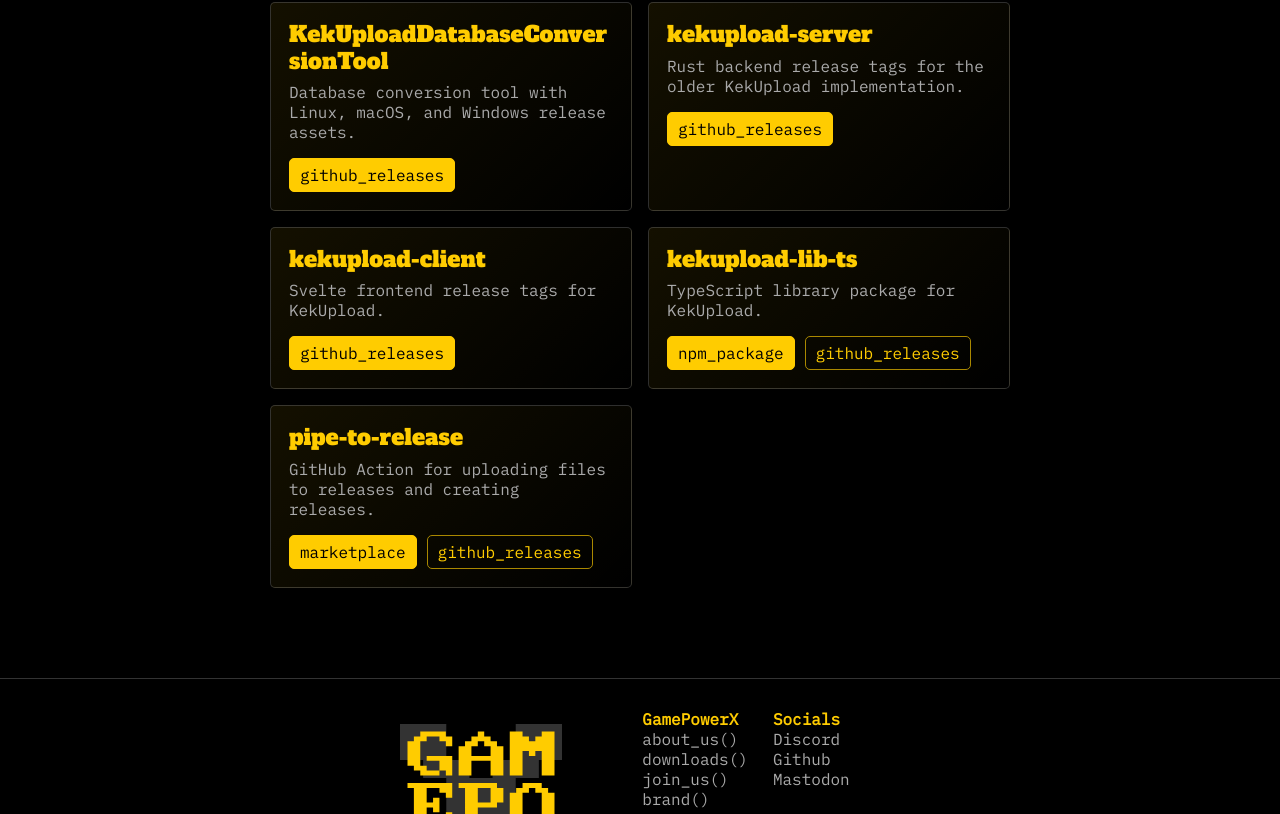
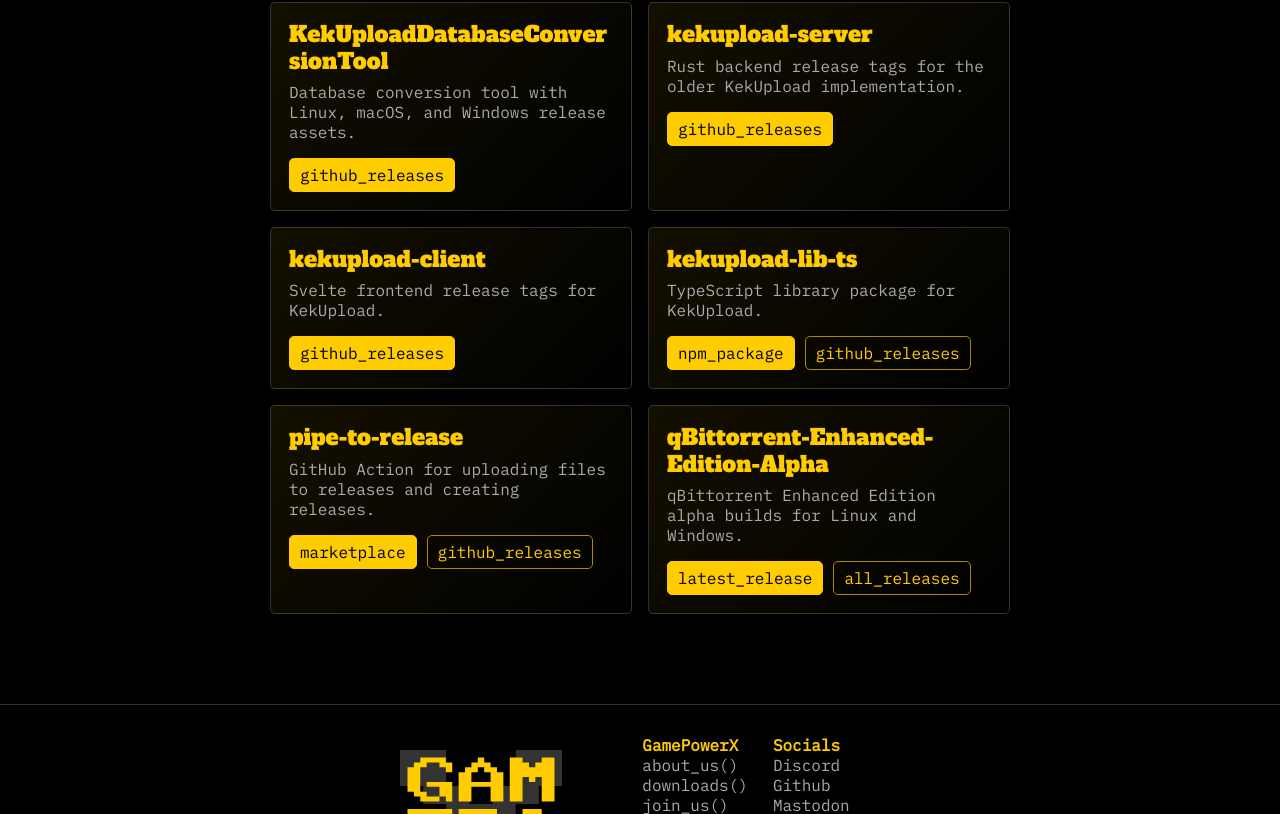
Before and after one commit to GamePowerX/gamepowerx.github.io, a SvelteKit app: page /downloads in a window 1280 px wide. Shown: the part 1048-1862 px from the top of the page. Built offline with nearby package versions, Linux system fonts and the light colour scheme.

Commit message:
Added qBittorrent download

```diff
--- a/package.json
+++ b/package.json
@@ -18,6 +18,7 @@
 		"@sveltejs/adapter-static": "^3.0.10",
 		"@sveltejs/kit": "^2.59.1",
 		"@sveltejs/vite-plugin-svelte": "^7.1.0",
+		"@types/node": "^25.9.1",
 		"cookie": "^1.1.1",
 		"devalue": "^5.8.0",
 		"prettier": "^3.8.3",
--- a/src/routes/downloads/+page.svelte
+++ b/src/routes/downloads/+page.svelte
@@ -179,6 +179,22 @@
 				{
 					name: "github_releases",
 					url: "https://github.com/GamePowerX/pipe-to-release/releases",
+				},
+			],
+		},
+		{
+			name: "qBittorrent-Enhanced-Edition-Alpha",
+			description: "qBittorrent Enhanced Edition alpha builds for Linux and Windows.",
+			tags: ["app"],
+			links: [
+				{
+					name: "latest_release",
+					url: "https://github.com/GamePowerX/qBittorrent-Enhanced-Edition-Alpha/releases/latest",
+					primary: true,
+				},
+				{
+					name: "all_releases",
+					url: "https://github.com/GamePowerX/qBittorrent-Enhanced-Edition-Alpha/releases",
 				},
 			],
 		},
```
Also changed, not shown: 1 other file (tests, documents, lock files or other folders).
